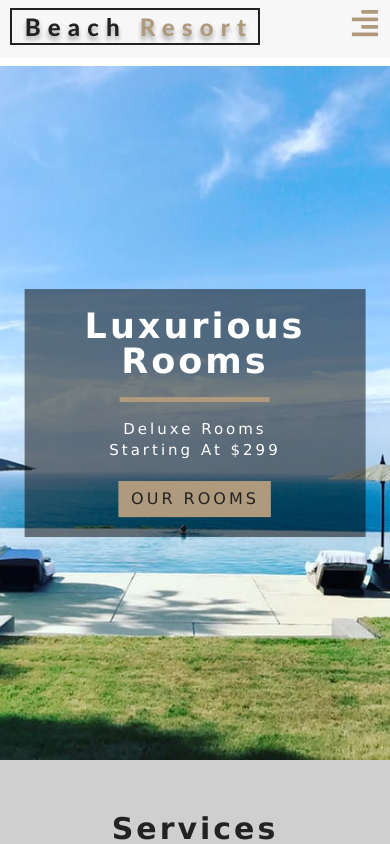
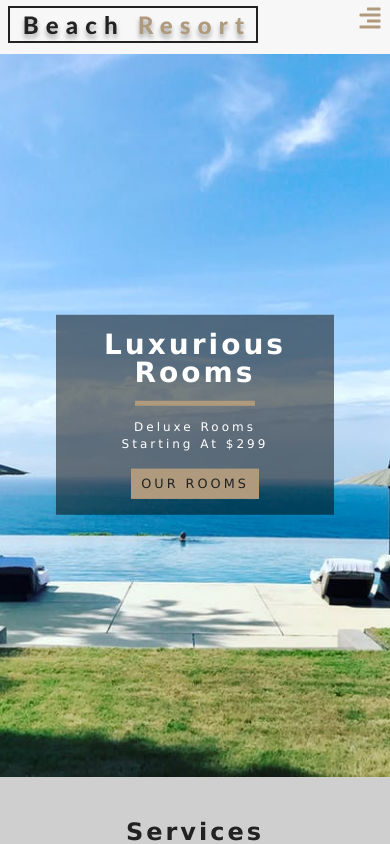
Before and after one commit to surtich/enunciado-examen, a React (Create React App) app: page / in a window 390 px wide. Shown: the top 844 px of the page. Built offline with nearby package versions, Linux system fonts and the light colour scheme.

Commit message:
Añadido manejador de media querys

```diff
--- a/src/sass/abstracts/_mixins.scss
+++ b/src/sass/abstracts/_mixins.scss
@@ -22,3 +22,18 @@
     }
   }
 }
+
+@mixin respond($breakpoint) {
+  @if $breakpoint == phone {
+    @media only screen and (max-width: 37.5em) { @content };    //600px
+  }
+  @if $breakpoint == tab-port {
+    @media only screen and (max-width: 56.25em) { @content };     //900px
+  }
+  @if $breakpoint == tab-land {
+    @media only screen and (max-width: 75em) { @content };    //1200px
+  }
+  @if $breakpoint == big-desktop {
+    @media only screen and (min-width: 112.5em) { @content };    //1800
+  }
+}
--- a/src/sass/base/_base.scss
+++ b/src/sass/base/_base.scss
@@ -8,6 +8,17 @@
 
 html {
   font-size: 62.5%;
+  @include respond(tab-land) {
+    font-size: 65.25%;
+  }
+
+  @include respond(tab-port) {
+    font-size: 50%;
+  }
+
+  @include respond(big-desktop) {
+    font-size: 75%;
+  }
 }
 
 body {
```
